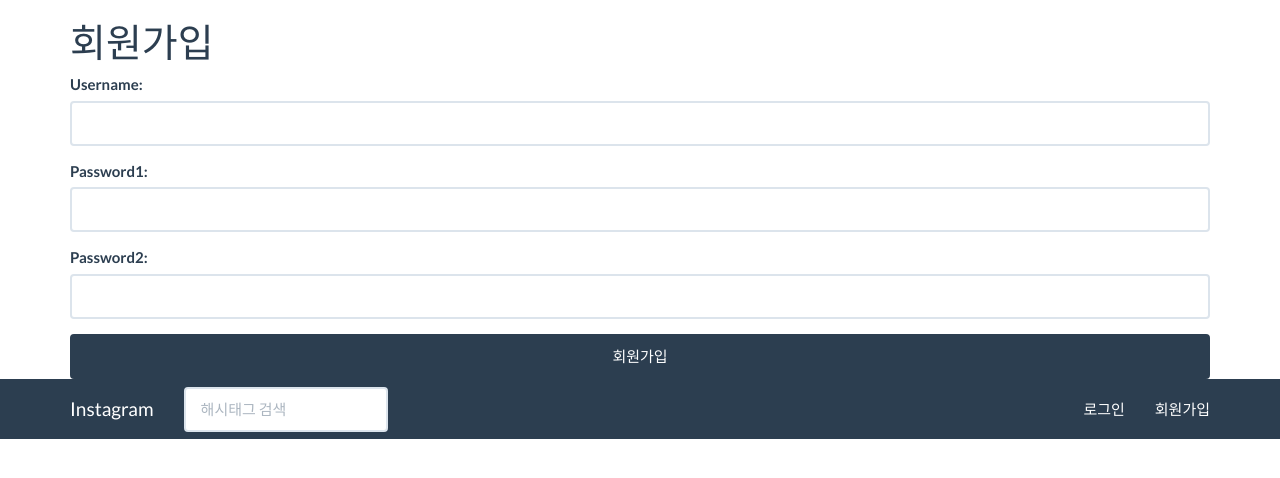
After one commit to Covee/instagram_django, a Django app: page /member/signup/ in a window 1280 px wide. The commit adds this page. Shown: the top 478 px of the page. Run offline with Django 3.2, Linux system fonts and the light colour scheme; some libraries are stand-ins or nearby versions.

Commit message:
회원가입 안되는부분 수정

```diff
--- a/member/forms.py
+++ b/member/forms.py
@@ -1,5 +1,8 @@
 from django import forms
+from django.contrib.auth import get_user_model
 
+
+User = get_user_model()
 
 class LoginForm(forms.Form):
 	username = forms.CharField(
@@ -16,3 +19,46 @@ class LoginForm(forms.Form):
 			}
 		)
 	)
+
+class SignupForm(forms.Form):
+	username = forms.CharField(
+		widget=forms.TextInput(
+			attrs={
+				'class': 'form-control',
+			}
+		)
+	)
+	password1 = forms.CharField(
+		widget=forms.PasswordInput(
+			attrs={
+				'class': 'form-control',
+			}
+		)
+	)
+	password2 = forms.CharField(
+		widget=forms.PasswordInput(
+			attrs={
+				'class': 'form-control',
+			}
+		)
+	)
+
+	def clean_username(self):
+		username = self.cleaned_data['username']
+		if User.objects.filter(username=username).exists():
+			raise forms.ValidationError('아이디가 이미 사용중입니다.')
+		return username
+
+	def clean_password2(self):
+		password1 = self.cleaned_data['password1']
+		password2 = self.cleaned_data['password2']
+		if password1 != password2:
+			raise forms.ValidationError('비밀번호가 일치하지 않습니다.')
+		return password2
+
+	def signup(self):
+		if self.is_valid():
+			return User.objects.create_user(
+				username=self.cleaned_data['username'],
+				password=self.cleaned_data['password2']
+			)
--- /dev/null
+++ b/member/templates/member/signup.html
@@ -0,0 +1,8 @@
+{% extends 'base.html' %}
+
+{% block title %}회원가입{% endblock %}
+{% block content %}
+<div class="signup">
+	{% include 'include/form.html' with form=signup_form submit_title='회원가입' %}
+</div>
+{% endblock %}
--- a/member/urls.py
+++ b/member/urls.py
@@ -5,4 +5,5 @@ from . import views
 urlpatterns = [
 	url(r'^login/$', views.login, name='login'),
 	url(r'^logout/$', views.logout, name='logout'),
+	url(r'^signup/$', views.signup, name='signup'),
 ]
--- a/member/views.py
+++ b/member/views.py
@@ -1,7 +1,7 @@
 from django.shortcuts import render, redirect
 from django.contrib.auth import login as django_login, logout as django_logout, authenticate
 
-from .forms import LoginForm
+from .forms import LoginForm, SignupForm
 
 
 def login(request):
@@ -30,3 +30,17 @@ def login(request):
 def logout(request):
 	django_logout(request)
 	return redirect('post:post_list')
+
+def signup(request):
+	if request.method == 'POST':
+		signup_form = SignupForm(request.POST)
+		if signup_form.is_valid():
+			signup_form.signup()
+			return redirect('post:post_list')
+	else:
+		signup_form = SignupForm()
+
+	context = {
+		'signup_form': signup_form,
+	}
+	return render(request, 'member/signup.html', context)
--- a/templates/base.html
+++ b/templates/base.html
@@ -58,7 +58,7 @@
 					<li><a href="{% url 'member:logout' %}">로그아웃</a></li>
 				{% else %}
 					<li><a href="{% url 'member:login' %}">로그인</a></li>
-					<li><a href="">회원가입</a></li>
+					<li><a href="{% url 'member:signup' %}">회원가입</a></li>
 				{% endif %}
 			</ul>
 		</div>
--- /dev/null
+++ b/templates/include/form.html
@@ -0,0 +1,21 @@
+<form action="" method="post">
+	{% csrf_token %}
+	{% for field in form %}
+		<div class="form-group{% if field.errors %} has-error{% endif %}">
+			{{ field.label_tag }}
+			{{ field }}
+			{% if field.errors %}
+				{% for error in field.errors %}
+				<span class="help-block">{{ error }}</span>
+				{% endfor %}
+			{% endif %}
+		</div>
+	{% endfor %}
+
+	{% if form.non_field_errors %}
+		{% for error in login_form.non_field_errors %}
+		<p class="text-danger"><b>{{ error }}</b></p>
+		{% endfor %}
+	{% endif %}
+	<button class="btn btn-primary btn-block">{{ submit_title }}</button>
+</form>
```
Also changed, not shown: member/templates/member/login.html (+1 -21 lines), db.sqlite3, templates/include/post.html (renamed from post/templates/include/post.html).
